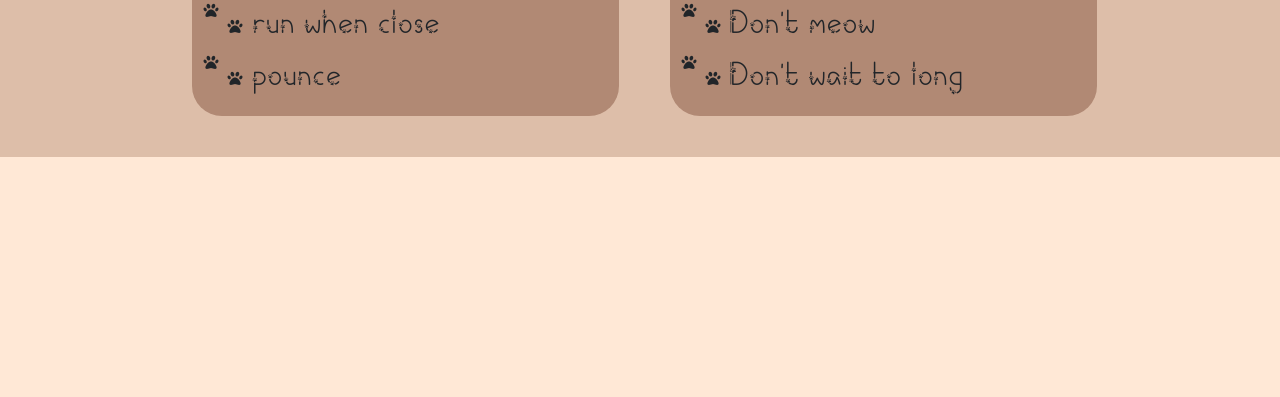
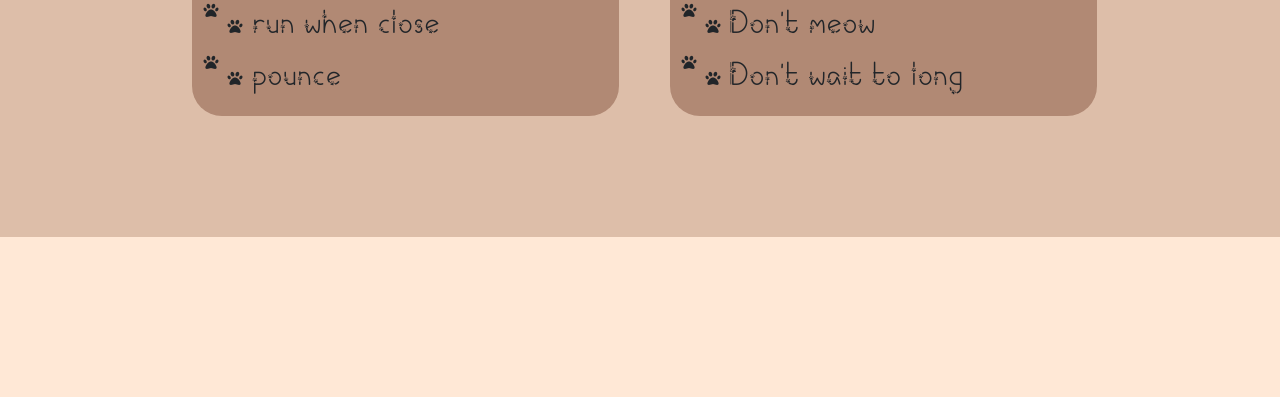
Before and after one commit to lindabrugmans/kittenadventures, a plain HTML site: page pages/mice/mice.html in a window 1280 px wide. Shown: the part 790-1187 px from the top of the page. Before the commit the page ends 1107 px from the top, so only its background shows below. Drawn offline with nearby package versions, Linux system fonts and the light colour scheme.

Commit message:
last changes

```diff
--- a/pages/mice/mice.css
+++ b/pages/mice/mice.css
@@ -7,7 +7,19 @@ body {
     background: #ffe8d6;
     font-size: 40px;
     font-family: Meows, sans-serif;
+    overflow: hidden;
 }
+
+.example::-webkit-scrollbar {
+    display: none;
+}
+.example {
+    -ms-overflow-style: none;
+    /* IE and Edge */
+    scrollbar-width: none;
+    /* Firefox */
+}
+
 
 .nav-list {
     height: 5rem;
@@ -62,7 +74,7 @@ body {
 
 .backbox {
     background-color: #ddbea9;
-    height: 20rem;
+    height: 25rem;
     margin-top: 6.4rem;
 }
 
--- a/pages/mice/mice.html
+++ b/pages/mice/mice.html
@@ -13,7 +13,7 @@
     <script src="https://kit.fontawesome.com/b62c6fa3b0.js" crossorigin="anonymous"></script>
 </head>
 
-<body>
+<body class="example">
     <ul class="nav-list">
         <li class="nav-item"><i class="fa fa-cat"></i> Cat Adventure</li>
         <li class="nav-item"><a href="/pages/climb/climb.html">Climb</a></li>
@@ -50,7 +50,6 @@
                         Do's
                         <i class="fa fa-paw"></i>
                     </p>
-
                     <p class="textDosDonts">
                         <i class="fa fa-paw dosIconsLeft"></i>
                         <i class="fa fa-paw dosIconsRight"></i>
```
